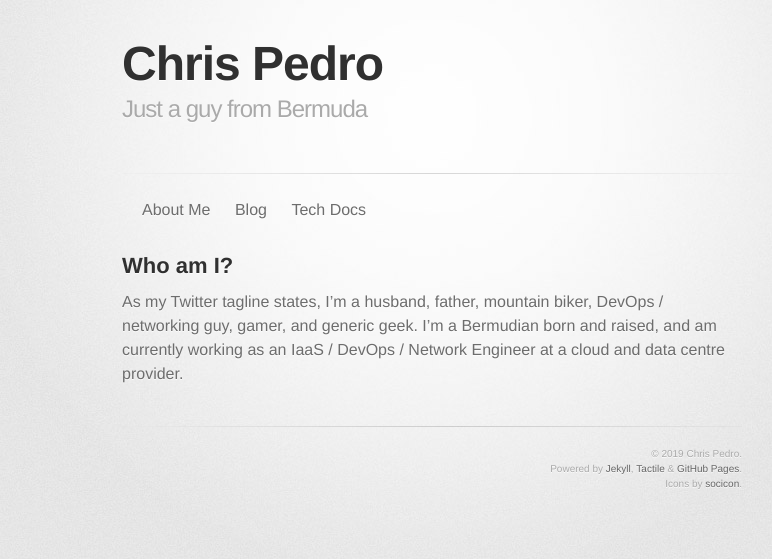
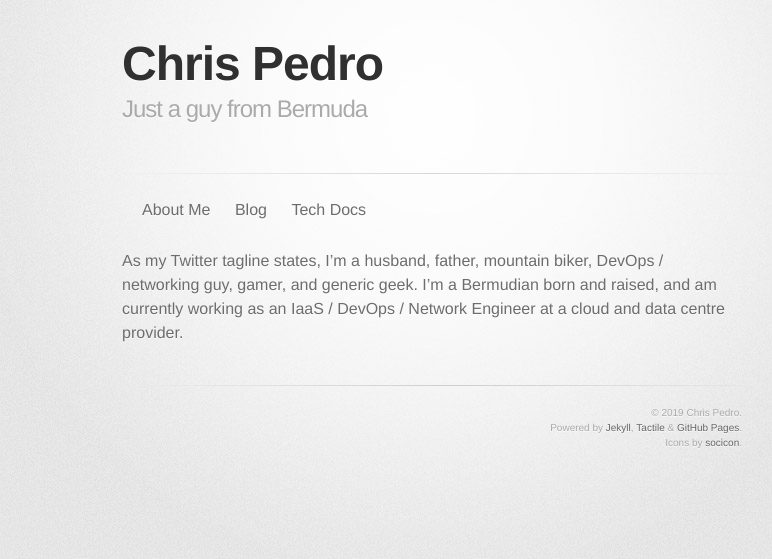
Before and after one commit to cpedro/cpedro.github.io, a Jekyll site: the page built from index.md, in a window 1280 px wide. Shown: the top 559 px of the page, without its empty margins (208-980 px from the left). Built offline with Jekyll 4.4.1, drawn with Linux system fonts in a browser that asks for light colours; some web fonts are replaced; a style sheet for code colours, icons or effects is not loaded.

Commit message:
index.md - Removed title. {footer|social}.html - Updated target to external links and added no* to rels.

```diff
--- a/_includes/footer.html
+++ b/_includes/footer.html
@@ -4,10 +4,10 @@
   {{ site.time | date: '%Y' }} {{ site.name | default: site.title }}.
   <br />
   {{ site.data.ui-text[site.locale].powered_by | default: "Powered by" }}
-  <a href="http://jekyllrb.com" target="_blank" rel="nofollow">Jekyll</a>,
-  <a href="https://github.com/pages-themes/tactile" target="_blank" rel="nofollow">Tactile</a> &amp;
-  <a href="https://pages.github.com/" target="_blank" rel="nofollow">GitHub Pages</a>.
+  <a href="http://jekyllrb.com" target="_blank" rel="nofollow noopener noreferrer">Jekyll</a>,
+  <a href="https://github.com/pages-themes/tactile" target="_blank" rel="nofollow noopener noreferrer">Tactile</a> &amp;
+  <a href="https://pages.github.com/" target="_blank" rel="nofollow noopener noreferrer">GitHub Pages</a>.
   <br />
   Icons by
-  <a href="http://www.socicon.com" target="_blank" rel="nofollow">socicon</a>.
+  <a href="http://www.socicon.com" target="_blank" rel="nofollow noopener noreferrer">socicon</a>.
 </p>
--- a/_includes/social.html
+++ b/_includes/social.html
@@ -2,7 +2,7 @@
 {% if site.social %}
   <div class="right-align">
     {% for link in site.social.links %}
-      <a class="button-socicon" href="{{ link.url }}" title="{{ link.title }}">
+      <a class="button-socicon" href="{{ link.url }}" title="{{ link.title }}" target="_blank" rel="nofollow noopener noreferrer">
         <span class="{{ link.icon }}"></span>
       </a>
     {% endfor %}
--- a/index.md
+++ b/index.md
@@ -1,5 +1,4 @@
 ---
-title: "Who am I?"
 layout: default
 permalink: /
 redirect_from:
```
